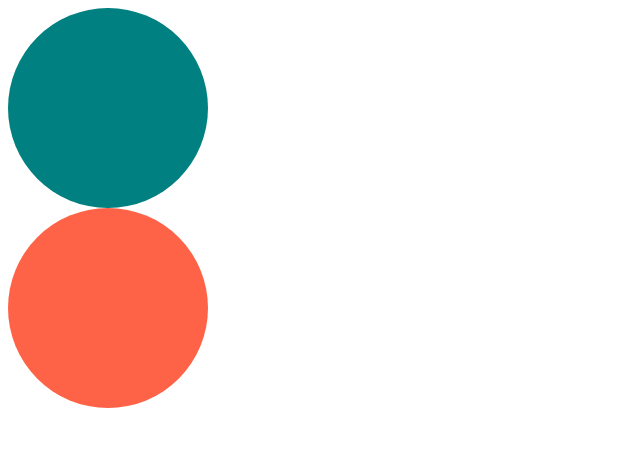
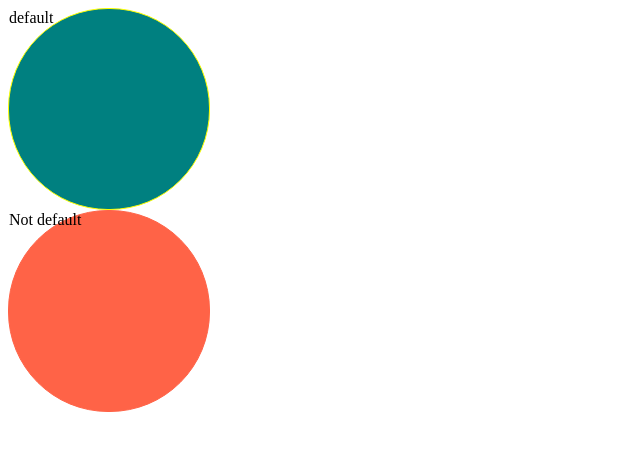
Before and after one commit to ge5rg2/test-app, a React (Create React App) app: page / in a window 1280 px wide. Shown: the top 450 px of the page, without its empty margins (0-640 px from the left). Built offline with nearby package versions, Linux system fonts and the light colour scheme.

Commit message:
3.3 Optional Props

```diff
--- a/public/index.html
+++ b/public/index.html
@@ -10,34 +10,10 @@
       content="Web site created using create-react-app"
     />
     <link rel="apple-touch-icon" href="%PUBLIC_URL%/logo192.png" />
-    <!--
-      manifest.json provides metadata used when your web app is installed on a
-      user's mobile device or desktop. See https://developers.google.com/web/fundamentals/web-app-manifest/
-    -->
     <link rel="manifest" href="%PUBLIC_URL%/manifest.json" />
-    <!--
-      Notice the use of %PUBLIC_URL% in the tags above.
-      It will be replaced with the URL of the `public` folder during the build.
-      Only files inside the `public` folder can be referenced from the HTML.
-
-      Unlike "/favicon.ico" or "favicon.ico", "%PUBLIC_URL%/favicon.ico" will
-      work correctly both with client-side routing and a non-root public URL.
-      Learn how to configure a non-root public URL by running `npm run build`.
-    -->
     <title>React App</title>
   </head>
   <body>
-    <noscript>You need to enable JavaScript to run this app.</noscript>
     <div id="root"></div>
-    <!--
-      This HTML file is a template.
-      If you open it directly in the browser, you will see an empty page.
-
-      You can add webfonts, meta tags, or analytics to this file.
-      The build step will place the bundled scripts into the <body> tag.
-
-      To begin the development, run `npm start` or `yarn start`.
-      To create a production bundle, use `npm run build` or `yarn build`.
-    -->
   </body>
 </html>
--- a/src/App.tsx
+++ b/src/App.tsx
@@ -3,8 +3,8 @@
 function App() {
   return (
     <div>
-      <Circle bgColor="teal" />
-      <Circle bgColor="tomato" />
+      <Circle bgColor="teal" borderColor="yellow" />
+      <Circle bgColor="tomato" text="Not default" />
     </div>
   );
 }
--- a/src/Circle.tsx
+++ b/src/Circle.tsx
@@ -1,26 +1,32 @@
 import styled from "styled-components";
 
-// styled에 쓰이는 props를 위한 interface 생성
 interface ContainerProps {
   bgColor: string;
+  borderColor: string;
 }
 
-// 위에서 타입을 지정했기 때문에 props를 사용할 수 있다
 const Container = styled.div<ContainerProps>`
   width: 200px;
   height: 200px;
   background-color: ${(props) => props.bgColor};
   border-radius: 100px;
+  border: 1px solid ${(props) => props.borderColor};
 `;
 
+// ?는 optional이라 required가 아님
 interface CircleProps {
   bgColor: string;
+  borderColor?: string;
+  text?: string;
 }
-
-// props의 타입을 지정하기 위해 interface를 생성
-function Circle({ bgColor }: CircleProps) {
-  // 마찬가지로 styled에도 사용하려면 type를 지정해야하기 때문에
-  return <Container bgColor={bgColor} />;
+// props를 작성할때 등호를 사용해서 default값을 넣을수도 있다
+function Circle({ bgColor, borderColor, text = "default" }: CircleProps) {
+  // CircleProps에서 borderColor에 옵션을 부가했지만, ContainerProps에선 required로 되어있기 때문에 애러가 난다. 따라서 default 지정
+  return (
+    <Container bgColor={bgColor} borderColor={borderColor ?? bgColor}>
+      {text}
+    </Container>
+  );
 }
 
 export default Circle;
```
